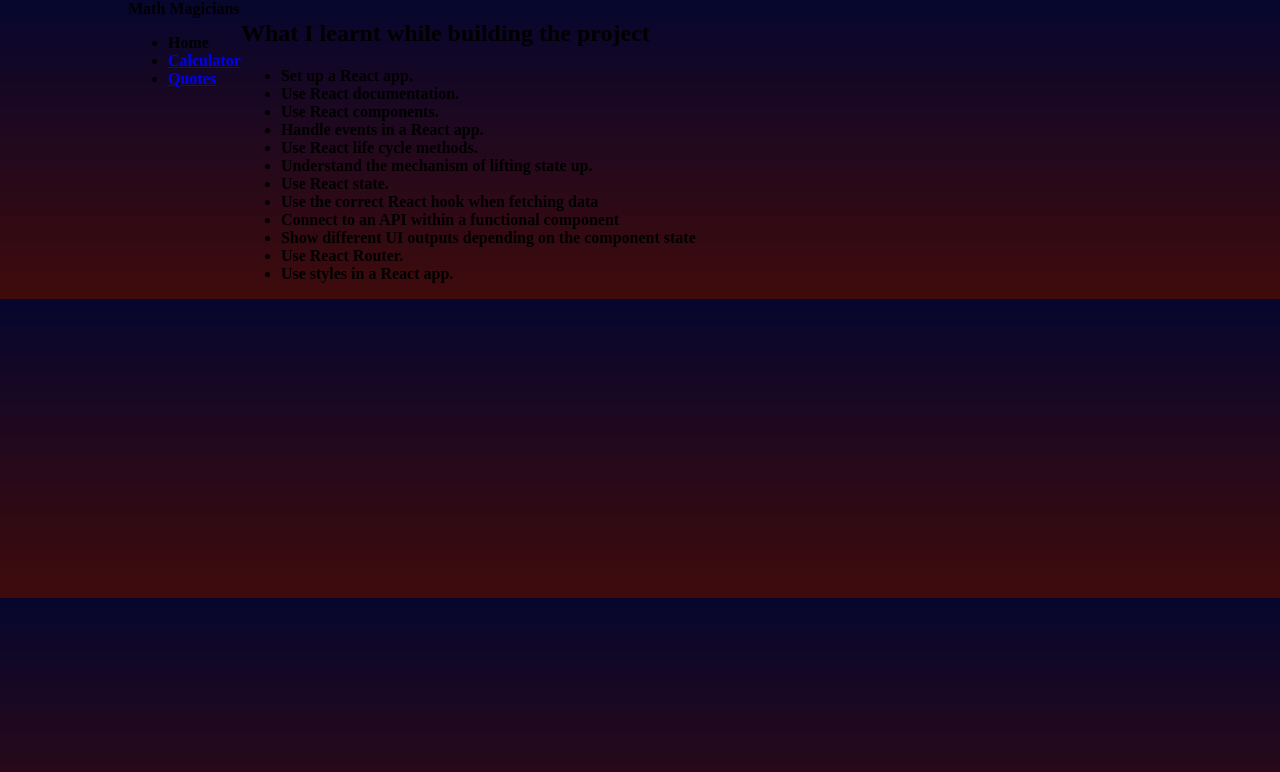
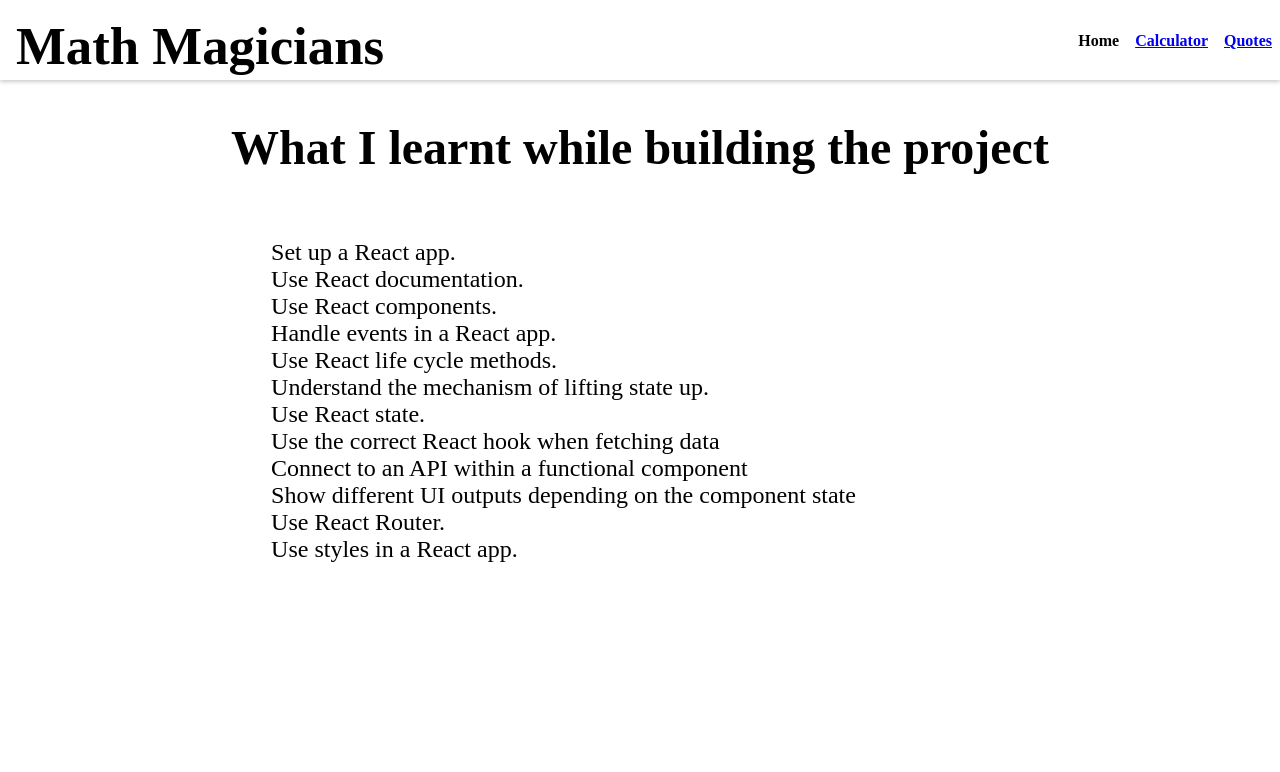
Before and after one commit to Omwomo/Math-magicians, a React (Create React App) app: page /Home in a window 1280 px wide. Shown: the top 772 px of the page. Built offline with nearby package versions, Linux system fonts and the light colour scheme.

Commit message:
styled the full website to meet project requirements

```diff
--- a/src/App.css
+++ b/src/App.css
@@ -2,13 +2,14 @@ body {
   margin: 0;
   font-size: 1rem;
   font-weight: 800;
-  background: linear-gradient(rgb(6, 6, 46), rgb(63, 11, 11));
+
+  /* background: linear-gradient(rgb(6, 6, 46), rgb(63, 11, 11)); */
+  height: 100%;
 }
 
 .App {
   display: flex;
-  padding-left: 10%;
-  height: 100%;
+  flex-direction: column;
 }
 
 .calculator-grid {
@@ -64,7 +65,7 @@ button {
   flex-direction: column;
   gap: 2rem;
   font-size: 2rem;
-  color: #fff;
+  color: #000;
   text-align: center;
 }
 
@@ -79,5 +80,45 @@ button {
 
 .quotes .author {
   font-size: 3rem;
-  color: cadetblue
+  color: cadetblue;
 }
+
+.navbar {
+  display: flex;
+  box-shadow: 0 2px 4px 0 rgba(0, 0, 0, 0.2);
+  position: sticky;
+  height: 5rem;
+  z-index: 9999;
+  width: 100%;
+}
+
+.nav-links {
+  display: flex;
+  margin-left: auto;
+  list-style: none;
+}
+
+.nav-links li {
+  padding: 1rem 0.5rem;
+}
+
+.logo {
+  padding: 1rem 1rem;
+  font-size: 3.3rem;
+}
+
+.home-page {
+  display: flex;
+  align-self: center;
+  flex-direction: column;
+}
+
+.home-page .intro {
+  list-style: none;
+  font-size: 1.5rem;
+  font-weight: 300;
+}
+
+.home-page h2 {
+  font-size: 3rem;
+}
```
